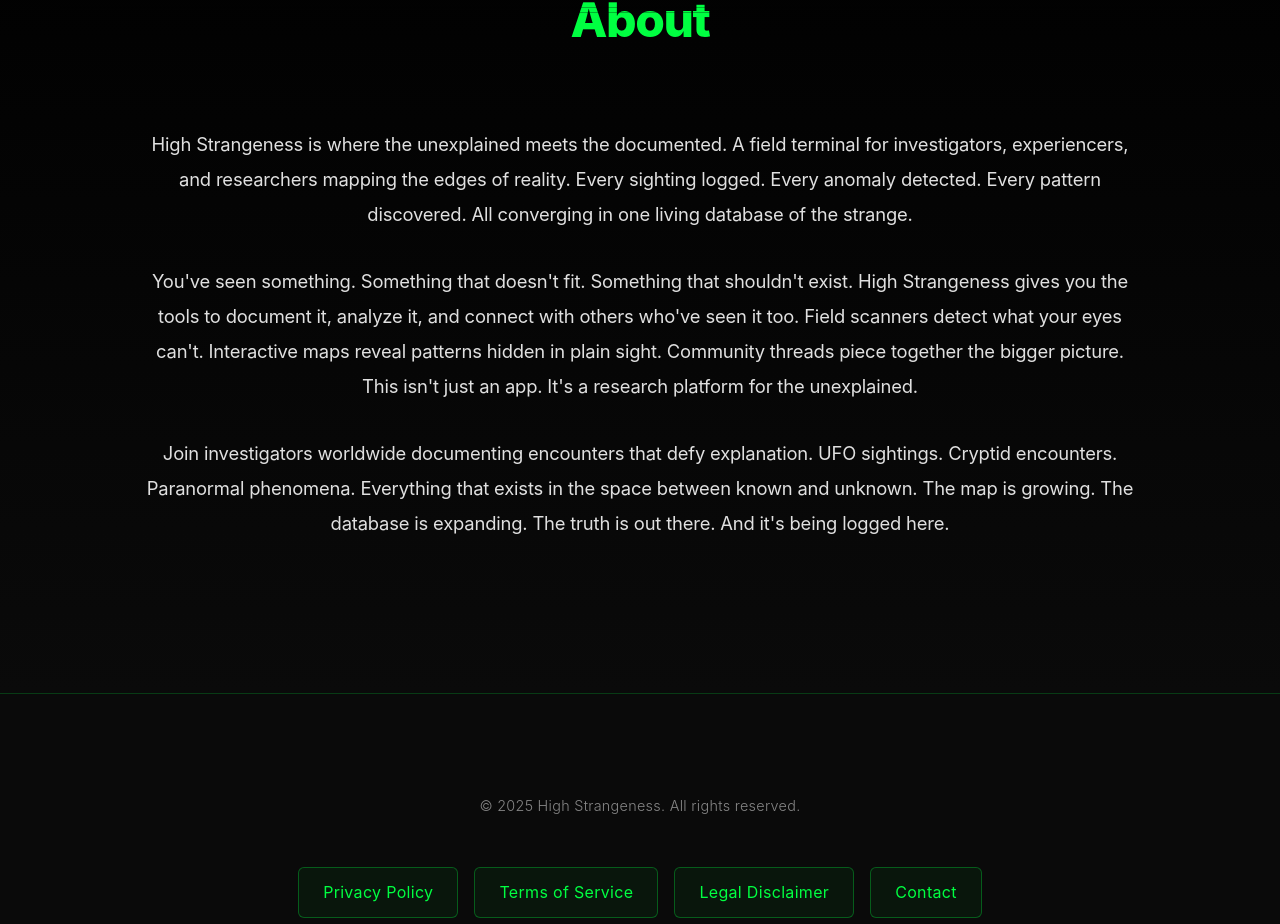
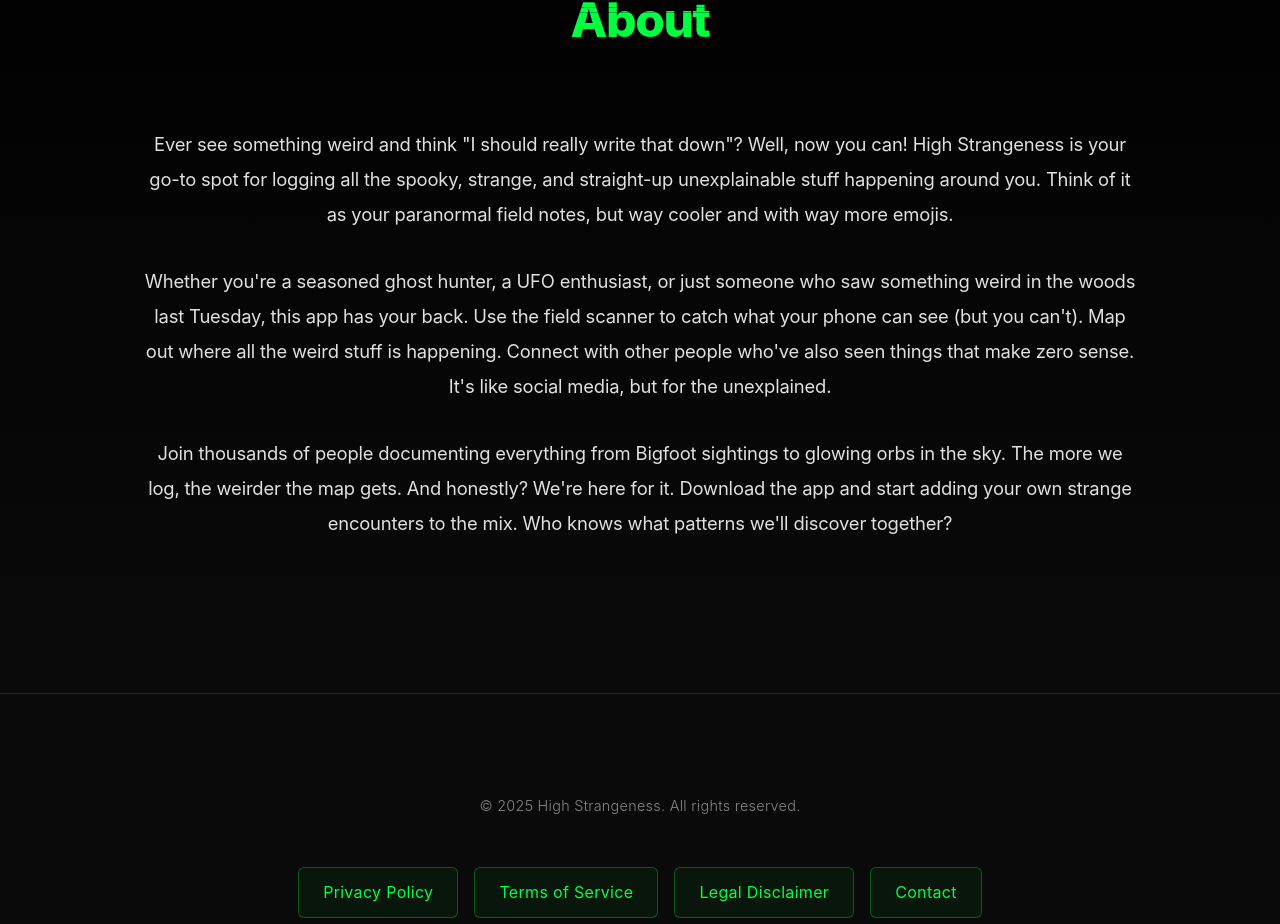
Before and after one commit to thedanperry/HighStrangenessWebsite, a Next.js app: page / in a window 1280 px wide. Shown: the part 3876-4800 px from the top of the page. Built offline with nearby package versions, Linux system fonts and the light colour scheme.

Commit message:
Rewrite About section to be more fun and less serious

```diff
--- a/app/page.tsx
+++ b/app/page.tsx
@@ -213,13 +213,13 @@
           </ScanlineOverlay>
           <div className={styles.aboutContent}>
             <p className={styles.aboutText}>
-              High Strangeness is where the unexplained meets the documented. A field terminal for investigators, experiencers, and researchers mapping the edges of reality. Every sighting logged. Every anomaly detected. Every pattern discovered. All converging in one living database of the strange.
+              Ever see something weird and think &quot;I should really write that down&quot;? Well, now you can! High Strangeness is your go-to spot for logging all the spooky, strange, and straight-up unexplainable stuff happening around you. Think of it as your paranormal field notes, but way cooler and with way more emojis.
             </p>
             <p className={styles.aboutText}>
-              You&apos;ve seen something. Something that doesn&apos;t fit. Something that shouldn&apos;t exist. High Strangeness gives you the tools to document it, analyze it, and connect with others who&apos;ve seen it too. Field scanners detect what your eyes can&apos;t. Interactive maps reveal patterns hidden in plain sight. Community threads piece together the bigger picture. This isn&apos;t just an app. It&apos;s a research platform for the unexplained.
+              Whether you&apos;re a seasoned ghost hunter, a UFO enthusiast, or just someone who saw something weird in the woods last Tuesday, this app has your back. Use the field scanner to catch what your phone can see (but you can&apos;t). Map out where all the weird stuff is happening. Connect with other people who&apos;ve also seen things that make zero sense. It&apos;s like social media, but for the unexplained.
             </p>
             <p className={styles.aboutText}>
-              Join investigators worldwide documenting encounters that defy explanation. UFO sightings. Cryptid encounters. Paranormal phenomena. Everything that exists in the space between known and unknown. The map is growing. The database is expanding. The truth is out there. And it&apos;s being logged here.
+              Join thousands of people documenting everything from Bigfoot sightings to glowing orbs in the sky. The more we log, the weirder the map gets. And honestly? We&apos;re here for it. Download the app and start adding your own strange encounters to the mix. Who knows what patterns we&apos;ll discover together?
             </p>
           </div>
         </div>
```
